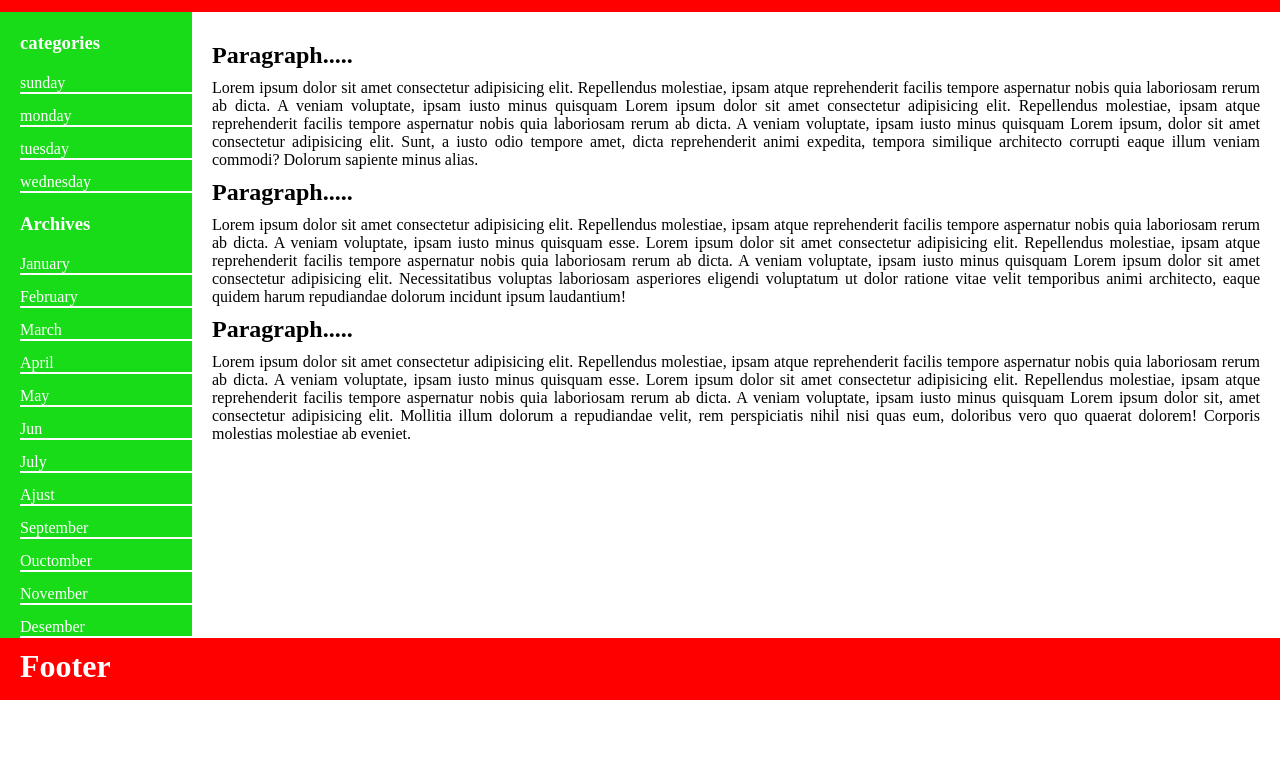
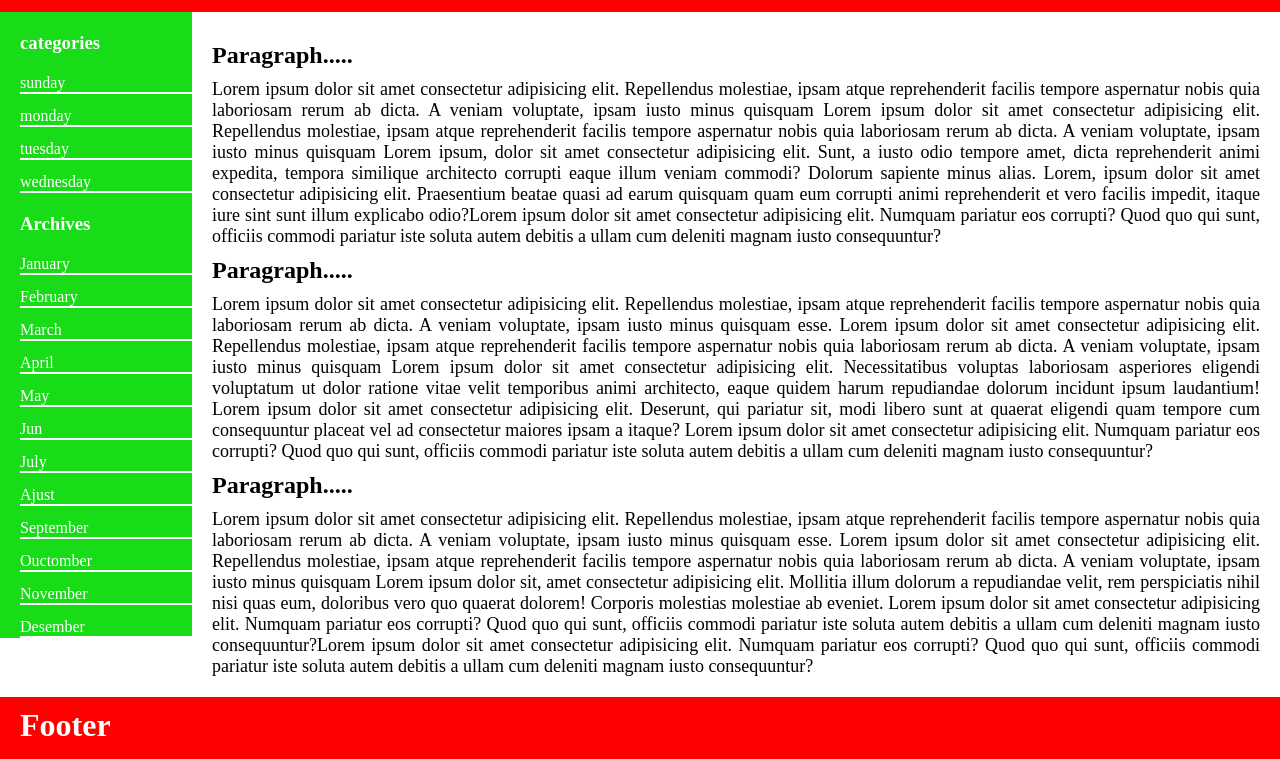
Before and after one commit to pragatimahajan11/Webpage-1, a plain HTML site: page index.html in a window 1280 px wide. Shown: the part 84-843 px from the top of the page. Before the commit the page ends 800 px from the top, so only its background shows below. Drawn offline with Linux system fonts and the light colour scheme.

Commit message:
1st commit

```diff
--- a/assets/css/style.css
+++ b/assets/css/style.css
@@ -40,10 +40,11 @@ section main{
     padding: 20px 20px;
 
 }
-.para h2{
+.para h1{
     padding-bottom: 10px;
     padding-top: 10px;
 }
 .para p{
-    font-weight: 30px;
+    font-weight: 55px;
+    font-size: 18px;
 }
--- a/index.html
+++ b/index.html
@@ -40,9 +40,9 @@
         </aside>
 
         <main class="para">
-            <h2>
+            <h1>
                 Paragraph.....
-            </h2>
+            </h1>
             <p>Lorem ipsum dolor sit amet consectetur adipisicing elit.
                 Repellendus molestiae, ipsam atque reprehenderit facilis
                 tempore aspernatur nobis quia laboriosam rerum ab dicta.
@@ -53,11 +53,16 @@
                 A veniam voluptate, ipsam iusto minus quisquam Lorem ipsum, dolor sit amet consectetur adipisicing elit.
                 Sunt, a iusto odio tempore amet, dicta reprehenderit animi expedita, tempora similique architecto
                 corrupti eaque illum veniam commodi? Dolorum sapiente minus alias.
+                Lorem, ipsum dolor sit amet consectetur adipisicing elit. Praesentium beatae quasi ad earum quisquam
+                quam eum corrupti animi reprehenderit et vero facilis impedit, itaque iure sint sunt illum explicabo
+                odio?Lorem ipsum dolor sit amet consectetur adipisicing elit. Numquam pariatur eos corrupti? Quod quo qui
+                sunt, officiis commodi pariatur iste soluta autem debitis a ullam cum deleniti magnam iusto
+                consequuntur?
             </p>
 
-            <h2>
+            <h1>
                 Paragraph.....
-            </h2>
+            </h1>
             <p>Lorem ipsum dolor sit amet consectetur adipisicing elit.
                 Repellendus molestiae, ipsam atque reprehenderit facilis
                 tempore aspernatur nobis quia laboriosam rerum ab dicta.
@@ -68,11 +73,16 @@
                 A veniam voluptate, ipsam iusto minus quisquam Lorem ipsum dolor sit amet consectetur adipisicing elit.
                 Necessitatibus voluptas laboriosam asperiores eligendi voluptatum ut dolor ratione vitae velit
                 temporibus animi architecto, eaque quidem harum repudiandae dolorum incidunt ipsum laudantium!
+                Lorem ipsum dolor sit amet consectetur adipisicing elit. Deserunt, qui pariatur sit, modi libero sunt at
+                quaerat eligendi quam tempore cum consequuntur placeat vel ad consectetur maiores ipsam a itaque?
+                Lorem ipsum dolor sit amet consectetur adipisicing elit. Numquam pariatur eos corrupti? Quod quo qui
+                sunt, officiis commodi pariatur iste soluta autem debitis a ullam cum deleniti magnam iusto
+                consequuntur?
             </p>
 
-            <h2>
+            <h1>
                 Paragraph.....
-            </h2>
+            </h1>
             <p>Lorem ipsum dolor sit amet consectetur adipisicing elit.
                 Repellendus molestiae, ipsam atque reprehenderit facilis
                 tempore aspernatur nobis quia laboriosam rerum ab dicta.
@@ -83,6 +93,11 @@
                 A veniam voluptate, ipsam iusto minus quisquam Lorem ipsum dolor sit, amet consectetur adipisicing elit.
                 Mollitia illum dolorum a repudiandae velit, rem perspiciatis nihil nisi quas eum, doloribus vero quo
                 quaerat dolorem! Corporis molestias molestiae ab eveniet.
+                Lorem ipsum dolor sit amet consectetur adipisicing elit. Numquam pariatur eos corrupti? Quod quo qui
+                sunt, officiis commodi pariatur iste soluta autem debitis a ullam cum deleniti magnam iusto
+                consequuntur?Lorem ipsum dolor sit amet consectetur adipisicing elit. Numquam pariatur eos corrupti? Quod quo qui
+                sunt, officiis commodi pariatur iste soluta autem debitis a ullam cum deleniti magnam iusto
+                consequuntur?
 
             </p>
         </main>
```
